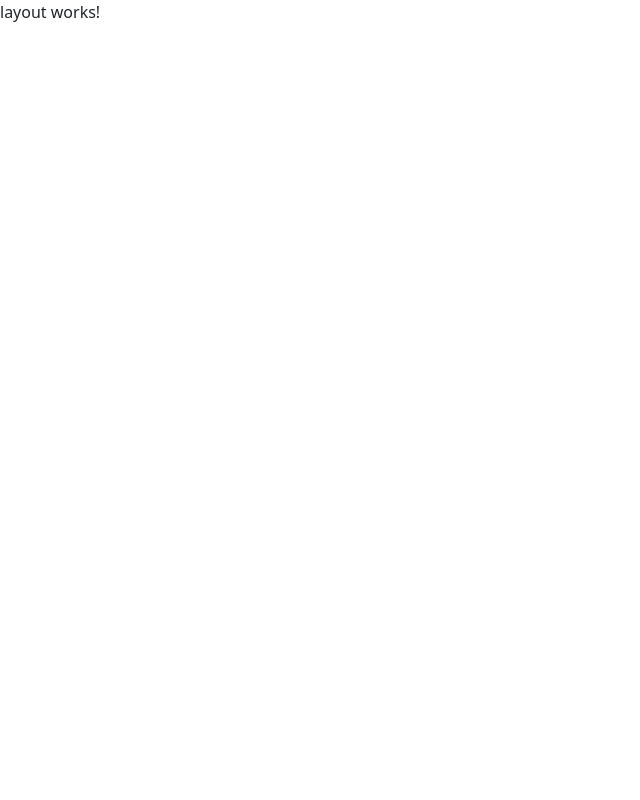
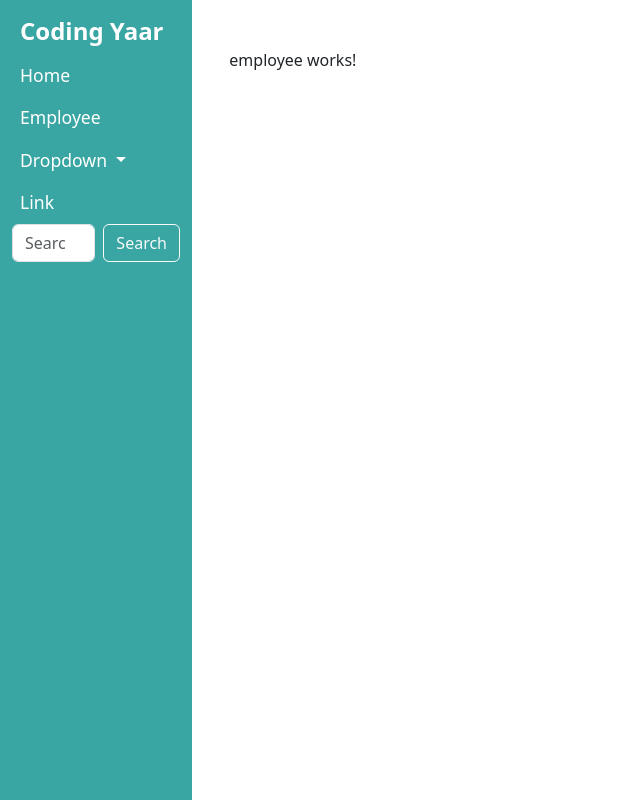
Before and after one commit to binny19o2/employee_management, an Angular app: page /employee in a window 1280 px wide. Shown: the whole page, without its empty margins (0-640 px from the left). Built offline with nearby package versions, Linux system fonts and the light colour scheme.

Commit message:
added nav bar

```diff
--- a/src/app/pages/layout/layout.css
+++ b/src/app/pages/layout/layout.css
@@ -0,0 +1,24 @@
+@media screen and (min-width: 992px) {
+  .navbar .container-fluid,
+  .navbar-expand-lg .navbar-collapse,
+  .navbar-expand-lg .navbar-nav {
+    flex-direction: column;
+    align-items: flex-start;
+  }
+  .navbar {
+    width: 15%;
+    height: 100vh;
+    align-items: flex-start;
+  }
+  .navbar-brand {
+    margin-left: 0.5rem;
+  }
+}
+.navbar .navbar-nav .nav-link {
+  color: #fff;
+  font-size: 1.1em;
+}
+.navbar-brand {
+  font-size: 1.5em;
+  font-weight: bold;
+}
--- a/src/app/pages/layout/layout.html
+++ b/src/app/pages/layout/layout.html
@@ -1 +1,91 @@
-<p>layout works!</p>
+<div class="row">
+    <div class="col-2">
+        <nav class="navbar fixed-top navbar-expand-lg navbar-dark" style="background-color:  #39A6A3;">
+            <div class="container-fluid">
+                <a class="navbar-brand fw-bold" href="#">Coding Yaar</a>
+                <button class="navbar-toggler" type="button" data-bs-toggle="collapse"
+                    data-bs-target="#navbarSupportedContent" aria-controls="navbarSupportedContent"
+                    aria-expanded="false" aria-label="Toggle navigation">
+                    <span class="navbar-toggler-icon"></span>
+                </button>
+                <div class="collapse navbar-collapse" id="navbarSupportedContent">
+                    <ul class="navbar-nav me-auto mb-2 mb-lg-0">
+                        <li class="nav-item">
+                            <a class="nav-link active" aria-current="page" routerLink="/dashboard">Home</a>
+                        </li>
+                        <li class="nav-item">
+                            <a class="nav-link" routerLink="/employee">Employee</a>
+                        </li>
+                        <li class="nav-item dropdown">
+                            <a class="nav-link dropdown-toggle" href="#" id="navbarDropdown" role="button"
+                                data-bs-toggle="dropdown" aria-expanded="false">
+                                Dropdown
+                            </a>
+                            <ul class="dropdown-menu" aria-labelledby="navbarDropdown">
+                                <li><a class="dropdown-item" href="#">Action</a></li>
+                                <li><a class="dropdown-item" href="#">Another action</a></li>
+                                <li>
+                                    <hr class="dropdown-divider">
+                                </li>
+                                <li><a class="dropdown-item" href="#">Something else here</a></li>
+                            </ul>
+                        </li>
+                        <li class="nav-item">
+                            <a class="nav-link ">Link</a>
+                        </li>
+                    </ul>
+                    <form class="d-flex">
+                        <input class="form-control me-2" type="search" placeholder="Search" aria-label="Search">
+                        <button class="btn btn-outline-light" type="submit">Search</button>
+                    </form>
+                </div>
+            </div>
+        </nav>
+
+    </div>
+    <div class="col-10">
+        <div class="container-fluid mt-5">
+    <router-outlet></router-outlet>
+</div>
+    </div>
+</div>
+
+
+<!-- <nav class="navbar fixed-top navbar-expand-lg navbar-dark" style="background-color:  #39A6A3;">
+  <div class="container-fluid">
+    <a class="navbar-brand fw-bold" href="#">Coding Yaar</a>
+    <button class="navbar-toggler" type="button" data-bs-toggle="collapse" data-bs-target="#navbarSupportedContent" aria-controls="navbarSupportedContent" aria-expanded="false" aria-label="Toggle navigation">
+      <span class="navbar-toggler-icon"></span>
+    </button>
+    <div class="collapse navbar-collapse" id="navbarSupportedContent">
+      <ul class="navbar-nav me-auto mb-2 mb-lg-0">
+        <li class="nav-item">
+          <a class="nav-link active" aria-current="page" href="#">Home</a>
+        </li>
+        <li class="nav-item">
+          <a class="nav-link" href="#">Link</a>
+        </li>
+        <li class="nav-item dropdown">
+          <a class="nav-link dropdown-toggle" href="#" id="navbarDropdown" role="button" data-bs-toggle="dropdown" aria-expanded="false">
+            Dropdown
+          </a>
+          <ul class="dropdown-menu" aria-labelledby="navbarDropdown">
+            <li><a class="dropdown-item" href="#">Action</a></li>
+            <li><a class="dropdown-item" href="#">Another action</a></li>
+            <li>
+              <hr class="dropdown-divider">
+            </li>
+            <li><a class="dropdown-item" href="#">Something else here</a></li>
+          </ul>
+        </li>
+        <li class="nav-item">
+          <a class="nav-link ">Link</a>
+        </li>
+      </ul>
+      <form class="d-flex">
+        <input class="form-control me-2" type="search" placeholder="Search" aria-label="Search">
+        <button class="btn btn-outline-light" type="submit">Search</button>
+      </form>
+    </div>
+  </div>
+</nav> -->
--- a/src/app/pages/layout/layout.ts
+++ b/src/app/pages/layout/layout.ts
@@ -1,8 +1,9 @@
 import { Component } from '@angular/core';
+import { RouterLink, RouterOutlet } from "@angular/router";
 
 @Component({
   selector: 'app-layout',
-  imports: [],
+  imports: [RouterOutlet,RouterLink],
   templateUrl: './layout.html',
   styleUrl: './layout.css',
 })
```
Also changed, not shown: src/app/model/Employee.ts (added, +24 -0 lines).
